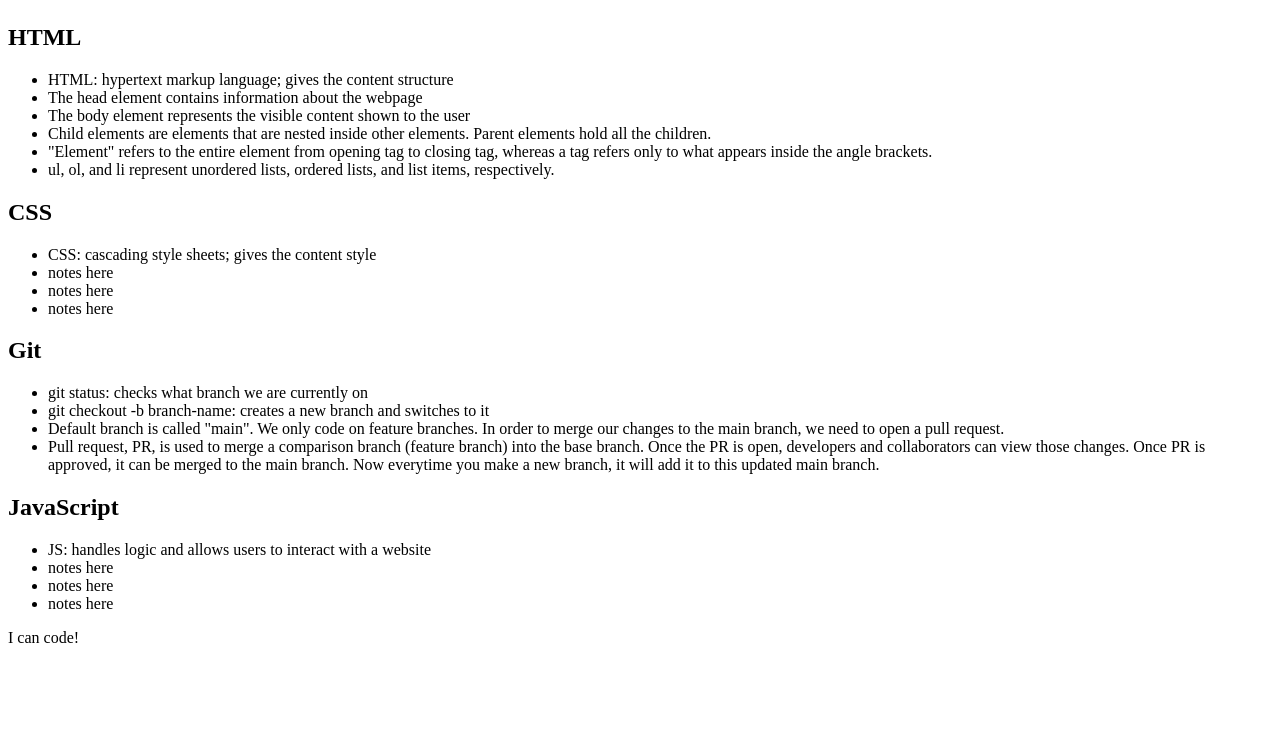
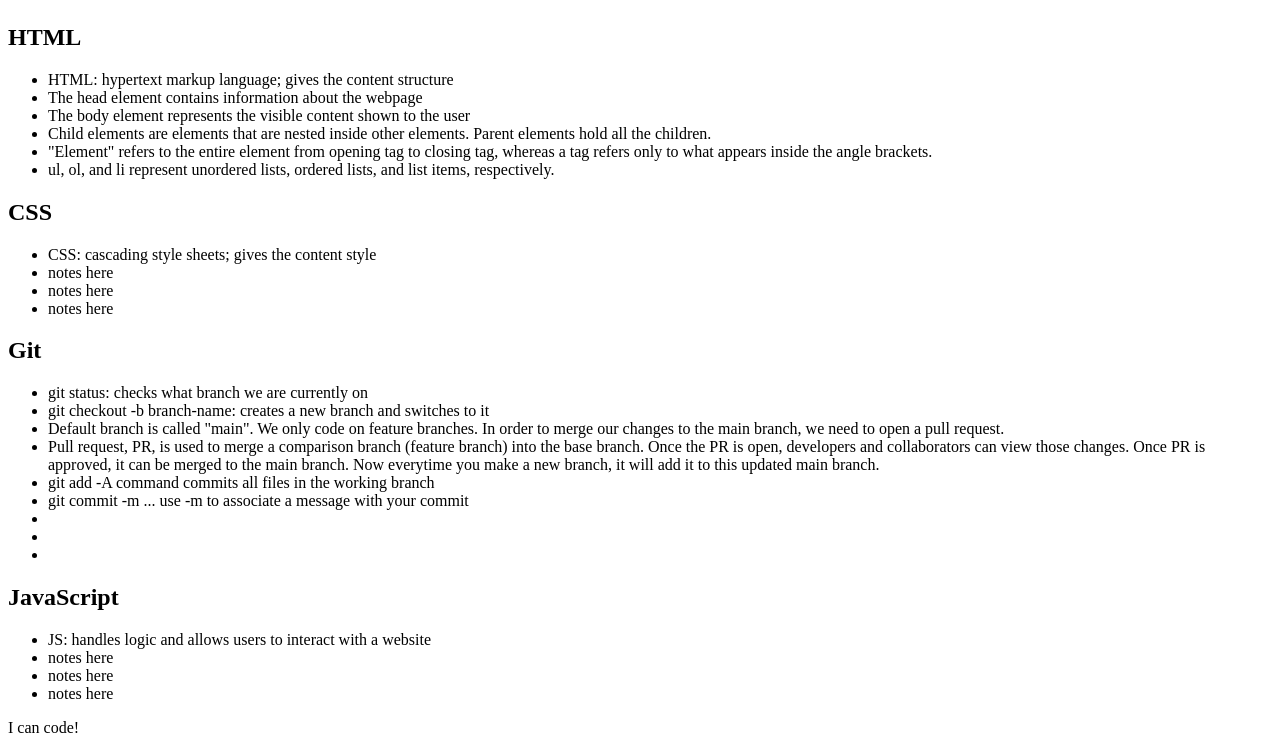
Before and after one commit to kassrojas/prework-study-guide, a plain HTML site: page index.html in a window 1280 px wide. Shown: the part 856-1609 px from the top of the page. Before the commit the page ends 1519 px from the top, so only its background shows below. Drawn offline with Linux system fonts and the light colour scheme.

Commit message:
Add git notes

```diff
--- a/index.html
+++ b/index.html
@@ -50,6 +50,11 @@
             Once the PR is open, developers and collaborators can view those changes. Once PR is approved, it can be merged to the main branch.
             Now everytime you make a new branch, it will add it to this updated main branch.
           </li>
+          <li>git add -A command commits all files in the working branch</li>
+          <li>git commit -m ... use -m to associate a message with your commit</li>
+          <li></li>
+          <li></li>
+          <li></li>
         </ul>
       </section>
       <h2>JavaScript</h2>
```
